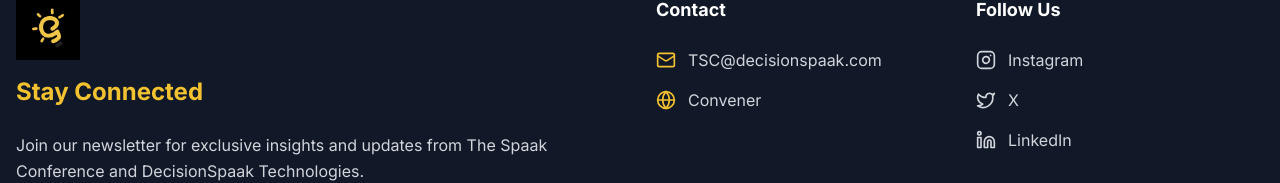
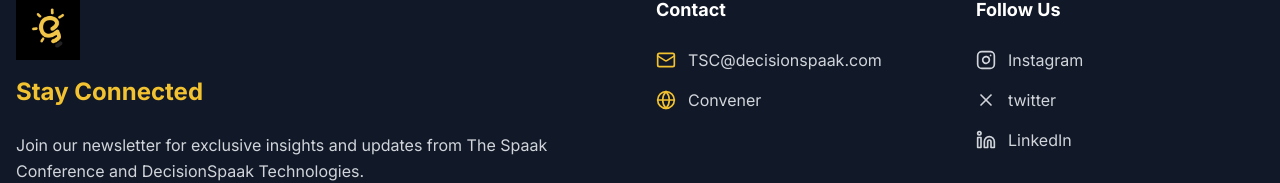
Before and after one commit to Freeman-jnr/Spaak-Conference, a React (Vite) app: page / in a window 1280 px wide. Shown: the part 4699-4882 px from the top of the page. Built offline with nearby package versions, Linux system fonts and the light colour scheme.

Commit message:
Update navigation logo and text
Change the bird logo to the X logo and update the text to "Twitter".

```diff
--- a/src/components/Footer.tsx
+++ b/src/components/Footer.tsx
@@ -1,7 +1,7 @@
 
 import { Button } from "@/components/ui/button";
 import { Input } from "@/components/ui/input";
-import { Mail, Instagram, Twitter, Linkedin, ArrowRight, Globe } from "lucide-react";
+import { Mail, Instagram, X, Linkedin, ArrowRight, Globe } from "lucide-react";
 
 export const Footer = () => {
   return (
@@ -74,8 +74,8 @@ export const Footer = () => {
                 rel="noopener noreferrer"
                 className="flex items-center gap-3 text-gray-300 hover:text-yellow-400 transition-colors duration-300"
               >
-                <Twitter className="h-5 w-5" />
-                <span>X</span>
+                <X className="h-5 w-5" />
+                <span>twitter</span>
               </a>
               <a
                 href="https://www.linkedin.com/company/decisionspaak/posts/?feedView=all"
```
